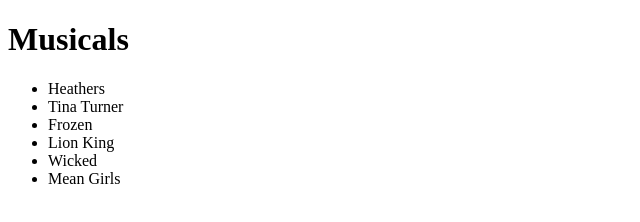
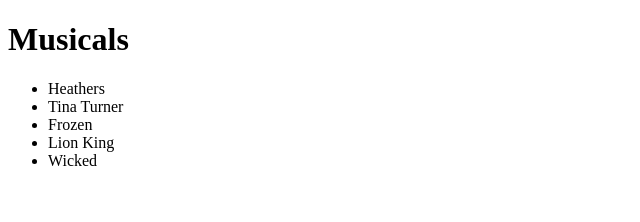
Before and after one commit to lottie-isobel/first_git_guthrie, a plain HTML site: page index.html in a window 1280 px wide. Shown: the full height of the page, 0-640 px from the left. Drawn offline with Linux system fonts and the light colour scheme.

```diff
--- a/index.html
+++ b/index.html
@@ -14,7 +14,6 @@
       <li>Frozen</li>
       <li>Lion King</li>
       <li>Wicked</li>
-      <li>Mean Girls</li>
     </ul>
   </body>
 </html>
```
